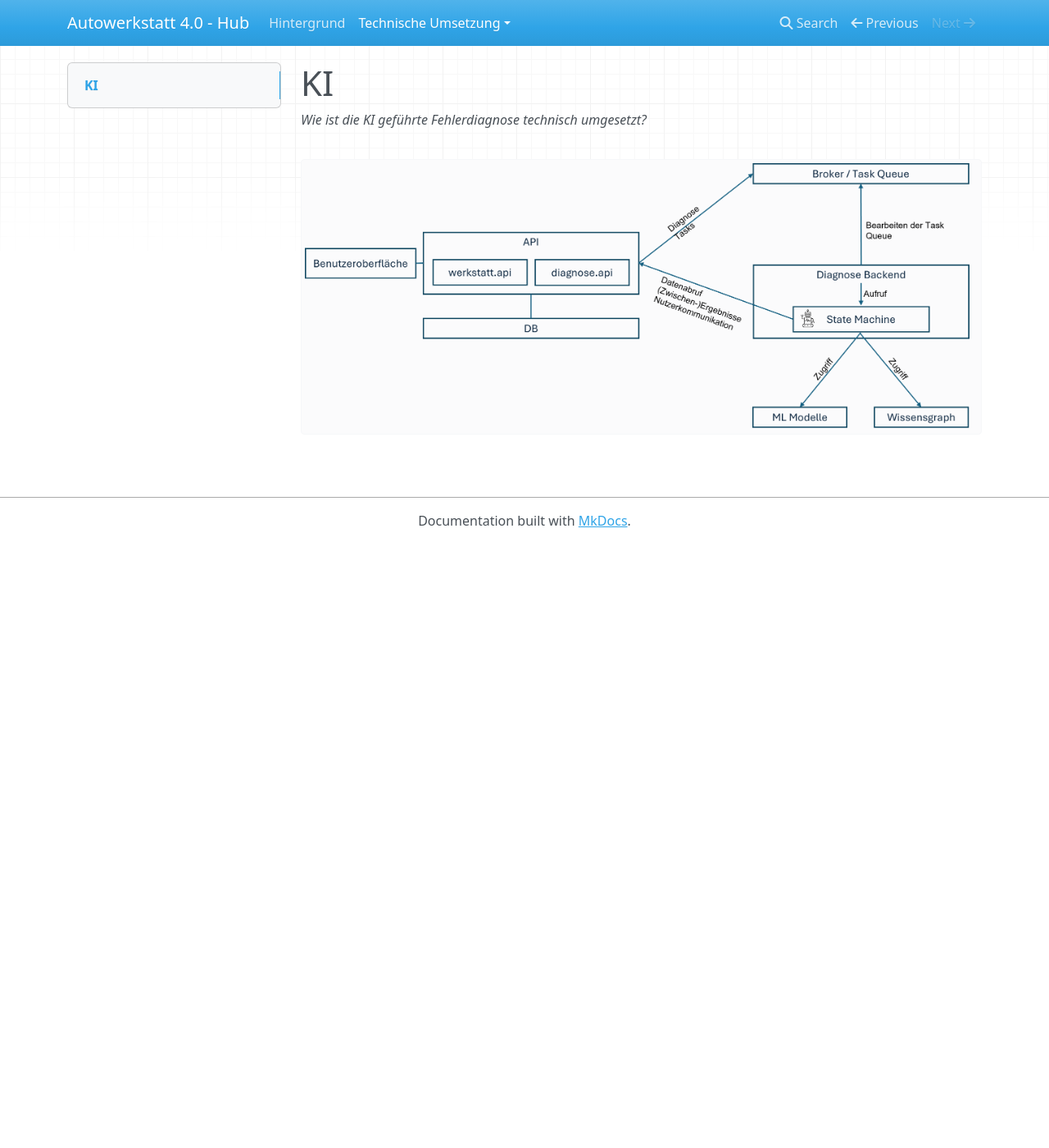
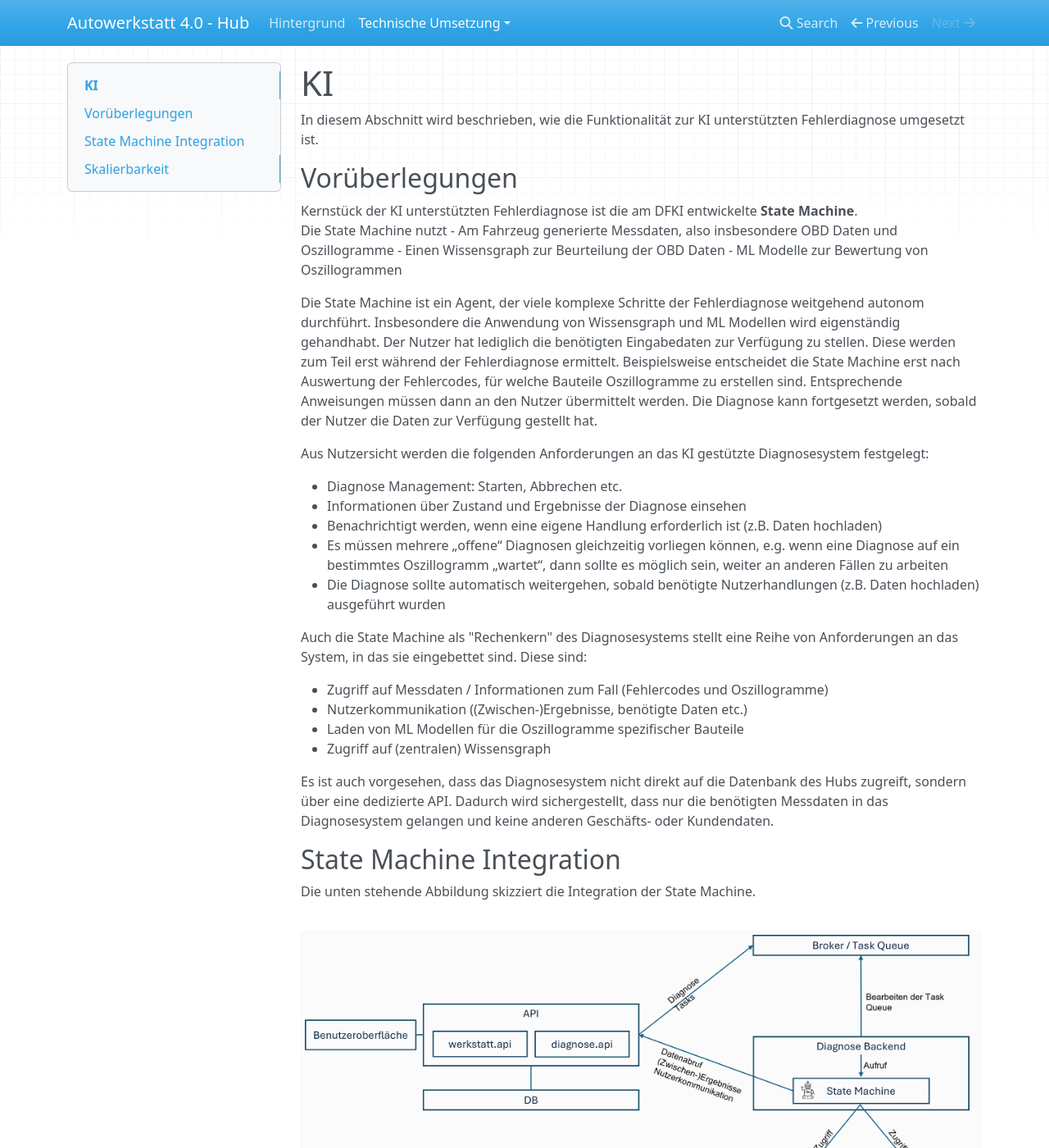
Before and after one commit to LMIS-AG/AW40-hub-docker, an MkDocs documentation site: the page built from docs/de/docs/tech/ai.md, in a window 1280 px wide and 1400 px high. Shown: the whole window at 82% size. Built offline with MkDocs 1.6.1, drawn with Linux system fonts in a browser that asks for light colours; nearby versions of some CDN libraries; some of the changed text lies outside the part shown.

Commit message:
Update ai.md

```diff
--- a/docs/de/docs/tech/ai.md
+++ b/docs/de/docs/tech/ai.md
@@ -1,5 +1,96 @@
 # KI
 
-*Wie ist die KI geführte Fehlerdiagnose technisch umgesetzt?*
+In diesem Abschnitt wird beschrieben, wie die Funktionalität zur KI
+unterstützten Fehlerdiagnose umgesetzt ist.
+
+## Vorüberlegungen
+
+Kernstück der KI unterstützten Fehlerdiagnose ist die am DFKI entwickelte
+**State Machine**.
+Die State Machine nutzt
+- Am Fahrzeug generierte Messdaten, also insbesondere OBD Daten und Oszillogramme
+- Einen Wissensgraph zur Beurteilung der OBD Daten
+- ML Modelle zur Bewertung von Oszillogrammen
+
+Die State Machine ist ein Agent, der viele komplexe Schritte der Fehlerdiagnose
+weitgehend autonom durchführt. Insbesondere die Anwendung von Wissensgraph und
+ML Modellen wird eigenständig gehandhabt.
+Der Nutzer hat lediglich die benötigten Eingabedaten zur Verfügung zu stellen.
+Diese werden zum Teil erst während der Fehlerdiagnose ermittelt. Beispielsweise
+entscheidet die State Machine erst nach Auswertung der Fehlercodes, für welche
+Bauteile Oszillogramme zu erstellen sind. Entsprechende Anweisungen müssen dann
+an den Nutzer übermittelt werden.
+Die Diagnose kann fortgesetzt werden, sobald der Nutzer die Daten zur Verfügung
+gestellt hat.
+
+Aus Nutzersicht werden die folgenden Anforderungen an das KI gestützte
+Diagnosesystem festgelegt:
+
+- Diagnose Management: Starten, Abbrechen etc.
+- Informationen über Zustand und Ergebnisse der Diagnose einsehen
+- Benachrichtigt werden, wenn eine eigene Handlung erforderlich ist (z.B. Daten
+hochladen)
+- Es müssen mehrere „offene“ Diagnosen gleichzeitig vorliegen können, e.g. wenn
+eine Diagnose auf ein bestimmtes Oszillogramm „wartet“, dann sollte es möglich
+sein, weiter an anderen Fällen zu arbeiten
+- Die Diagnose sollte automatisch weitergehen, sobald benötigte Nutzerhandlungen
+(z.B. Daten hochladen) ausgeführt wurden
+
+Auch die State Machine als "Rechenkern" des Diagnosesystems stellt eine Reihe
+von Anforderungen an das System, in das sie eingebettet sind. Diese sind:
+
+- Zugriff auf Messdaten / Informationen zum Fall (Fehlercodes und Oszillogramme)
+- Nutzerkommunikation ((Zwischen-)Ergebnisse, benötigte Daten etc.)
+- Laden von ML Modellen für die Oszillogramme spezifischer Bauteile
+- Zugriff auf (zentralen) Wissensgraph
+
+Es ist auch vorgesehen, dass das Diagnosesystem nicht direkt auf die Datenbank
+des Hubs zugreift, sondern über eine dedizierte API. Dadurch wird sichergestellt,
+dass nur die benötigten Messdaten in das Diagnosesystem gelangen und keine anderen
+Geschäfts- oder Kundendaten.
+
+## State Machine Integration
+
+Die unten stehende Abbildung skizziert die Integration der State Machine.
 
 ![](ai_integration.png)
+
+Beschreibung der Abbildung:
+AnwenderInnen interagieren über eine Benutzeroberfläche mit dem System. Über
+diese können die durch die `werkstatt.api` definierten Datenmanagement
+Operationen durchgeführt werden. Dies sind u.A. *Anlegen* und *Bearbeiten
+von Fällen*, *Hochladen von Fahrzeugdaten* (Fehlercodes, Oszillogramme), das
+*Starten der Diagnose* für einen Fall und der *Abruf von Informationen zum
+aktuellen Diagnosezustand*.
+
+Die Aktionen *Starten der Diagnose* und *Hochladen von Fahrzeugdaten* (für Fall
+mit gestarteter Diagnose) triggern die Erzeugung eines Diagnose Tasks, der vom
+API Service in einer Task Queue abgelegt wird.
+
+Diese wird kontinuierlich vom Diagnose Backend Service bearbeitet.
+In diesen ist die State Machine als Softwarebibliothek eingebunden. Die
+State Machine interagiert mit dem Datenkern des Hubs über die `diagnose.api`.
+Diese ermöglicht den Abruf der relevanten Daten zum Fall, sowie das Senden
+von Zwischenergebnissen und Messaufträgen. Auf diese Informationen können
+Anwender wiederum mittels der `werkstatt.api` zugreifen.
+
+Durch diesen *asynchronen Dialog* zwischen Anwendern und State Machine
+wird sichergestellt, dass sich auf einem AW4.0 Hub mehrere Diagnosen gleichzeitig
+"in Bearbeitung" befinden können, ohne dass dies die Interaktionsmöglichkeiten
+von Anwendern mit dem Datenkern blockiert oder einschränkt.
+
+Zur Umsetzung der Task Queue basierten Kommunikation zwischen API und Diagnose
+Backend verwendet der Hub Prototyp [Celery](https://docs.celeryq.dev/en/stable/)
+mit [Redis](https://redis.io/) als Broker verwendet.
+
+## Skalierbarkeit
+
+Der Prototyp beinhaltet derzeit jeden Service einmal. Im Szenario einer sehr
+großen Betreiberfirma mit vielen Werkstätten ist es denkbar, dass viele offene
+Diagnosen gleichzeitig vorliegen. Aufgrund der potenziell rechenintensiven Ausführung
+der State Machine ist nicht auszuschließen, dass es dabei zu
+längeren Wartezeiten kommt, falls die Task Queue nur von einem Diagnose Backend
+bearbeitet wird.
+Der im vorherigen Abschnitt vorgestellte Integrationsansatz kann horizontal
+Skaliert werden, indem Replikate des Diagnose Backends die Task Queue parallel
+bearbeiten.
```
